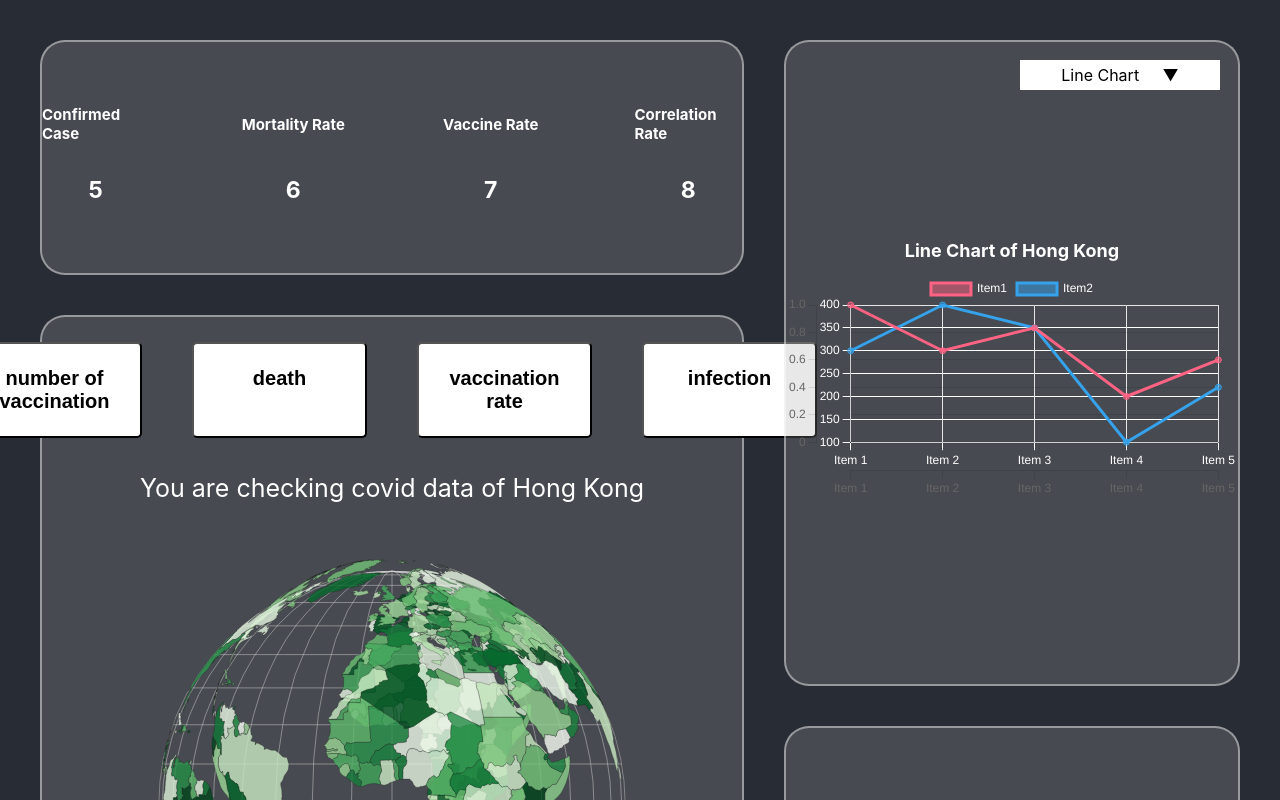
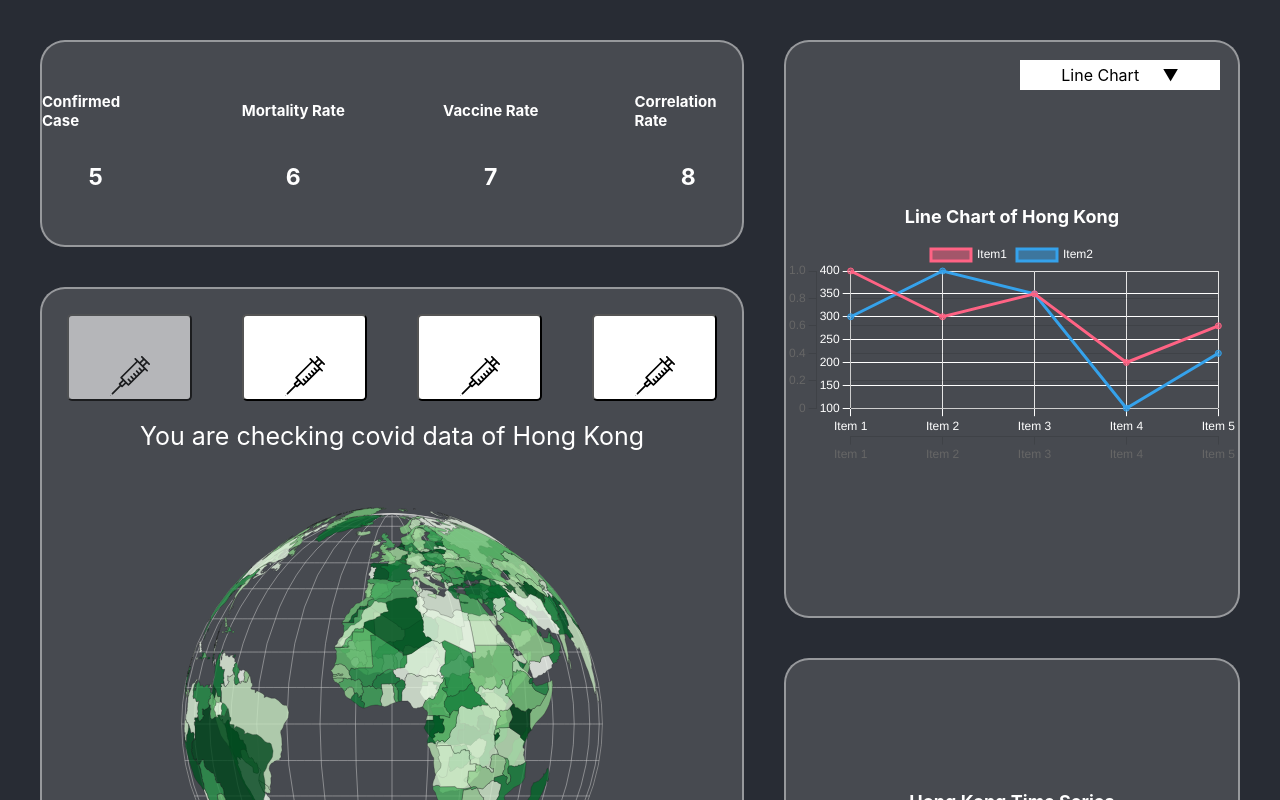
Before and after one commit to thomasfung0119/data_visualisation_frontend, a React (Create React App) app: page / in a window 1280 px wide. Shown: the top 800 px of the page. Built offline with nearby package versions, Linux system fonts and the light colour scheme.

Commit message:
updated ToggleButton
tasks remain:
1. svg url link with bottom left array for buttongroup
2. make svg work with button
3. css make buttongroup align left in bottomleft.js

```diff
--- a/src/components/bottomleft/bottomleft.css
+++ b/src/components/bottomleft/bottomleft.css
@@ -5,6 +5,7 @@
     flex-direction: column;
     align-items: center;
     justify-content: center;
+
 }
 .bottomleft .title{
     display: flex;
--- a/src/components/bottomleft/bottomleft.js
+++ b/src/components/bottomleft/bottomleft.js
@@ -1,17 +1,26 @@
   import React from 'react';
   import { Globe } from '../globe';
   import './bottomleft.css';
-import Button from '../buttons/button';
   import ButtonGroup from '../buttons/buttongroup';
   function Bottomleft(props) {
     const { country, setCountry } = props;
 
     return (
         <div className="bottomleft">
-      <ButtonGroup buttons={[{text: "number of vaccination"},{text: "death"},{text: "vaccination rate"},{text: "infection"}]}/>
+          <div>
+            <ButtonGroup buttons={[
+              {text: "number of vaccination", imageURL: "./vaccine.svg"},
+              {text: "death", imageURL: "./vaccine.svg"},
+              {text: "vaccination rate", imageURL: "./vaccine.svg"},
+              {text: "infection", imageURL: "./vaccine.svg"}
+          ]}
+            />
+          </div>
             <div class="title">You are checking covid data of {country}</div>
             <Globe sensitivity={75} onClick={(country) => setCountry(country)} />
+
         </div>
+
 
     )
   }
--- a/src/components/buttons/button.css
+++ b/src/components/buttons/button.css
@@ -1,18 +1,35 @@
-.button {
+.Button {
     font-size: x-small;
     background-color: white;
     color: black;
-    padding: 10px 60px 10px 60px;
+    padding: 40px 40px 0px 40px;
     border-radius: 5px;
-    margin: 25px;
+    margin: 25px 25px 10px 25px;
     cursor: pointer;
-    width: 50%;
-    display: flex;
-    flex-direction: row;
-    align-items: left;
-    justify-content: center;
+    height:60%;
+    width:100%;
 }
 
-.button h1{
+.activeButton {
+    font-size: x-small;
+    background-color: white;
+    color: black;
+    padding: 40px 40px 0px 40px;
+    border-radius: 5px;
+    margin: 25px 25px 10px 25px;
+    cursor: pointer;
+    height:60%;
+    width:100%;
+    opacity: 0.6;
+}
+.Button h1{
     color: black;
 }
+
+.Image {
+    object-fit: contain;
+    border-radius: 5px;
+    cursor: pointer;
+    height:100%;
+    width:100%;
+}
--- a/src/components/buttons/button.js
+++ b/src/components/buttons/button.js
@@ -1,16 +1,16 @@
+import { autoType } from 'd3';
 import React from 'react';
 import './button.css';
 
 function Button(props) {
-    const [toggle, setToggle] = React.useState(false);
-  return (
-    <button className="button"
-    onClick={()=>setToggle(!toggle)}
-    style={{opacity: toggle ? 0.6 : 1}}
-    >
-        <h1>{props.text}</h1>
-    </button>
-  )
+    //const [toggle, setToggle] = React.useState(false);
+
+    const imageURL = props.imageURL;
+    return (
+        <button className={props.className} onClick={props.onClick}>
+            <img className="Image" src={require("./vaccine.svg")}/>
+        </button>
+    )
 }
 
 
--- a/src/components/buttons/buttongroup.css
+++ b/src/components/buttons/buttongroup.css
@@ -1,9 +1,7 @@
 .ButtonGroup {
-    cursor: pointer;
     display: flex;
     flex-direction: row;
     align-items: left;
-    justify-content: center;
-    width:50%;
-
+    justify-content: left;
+    width: 100%;
 }
--- a/src/components/buttons/buttongroup.js
+++ b/src/components/buttons/buttongroup.js
@@ -3,12 +3,18 @@ import Button from './button';
 import './buttongroup.css';
 
 function ButtonGroup(props){
+    const [toggledButton, setToggledButton] = React.useState(0);
     return (
         <div className="ButtonGroup">
             {props.buttons.map((button, index) => (
                 <Button
                     key={index}
                     text={button.text}
+                    imageURL={button.imageURL}
+                    className={toggledButton===index ? "activeButton" : "Button"}
+                    onClick={()=>{
+                        setToggledButton(index);
+                    }}
                 />
             ))}
         </div>
```
Also changed, not shown: src/components/buttons/vaccine.svg (added). Lines whose indentation alone changed are shown as unchanged.
